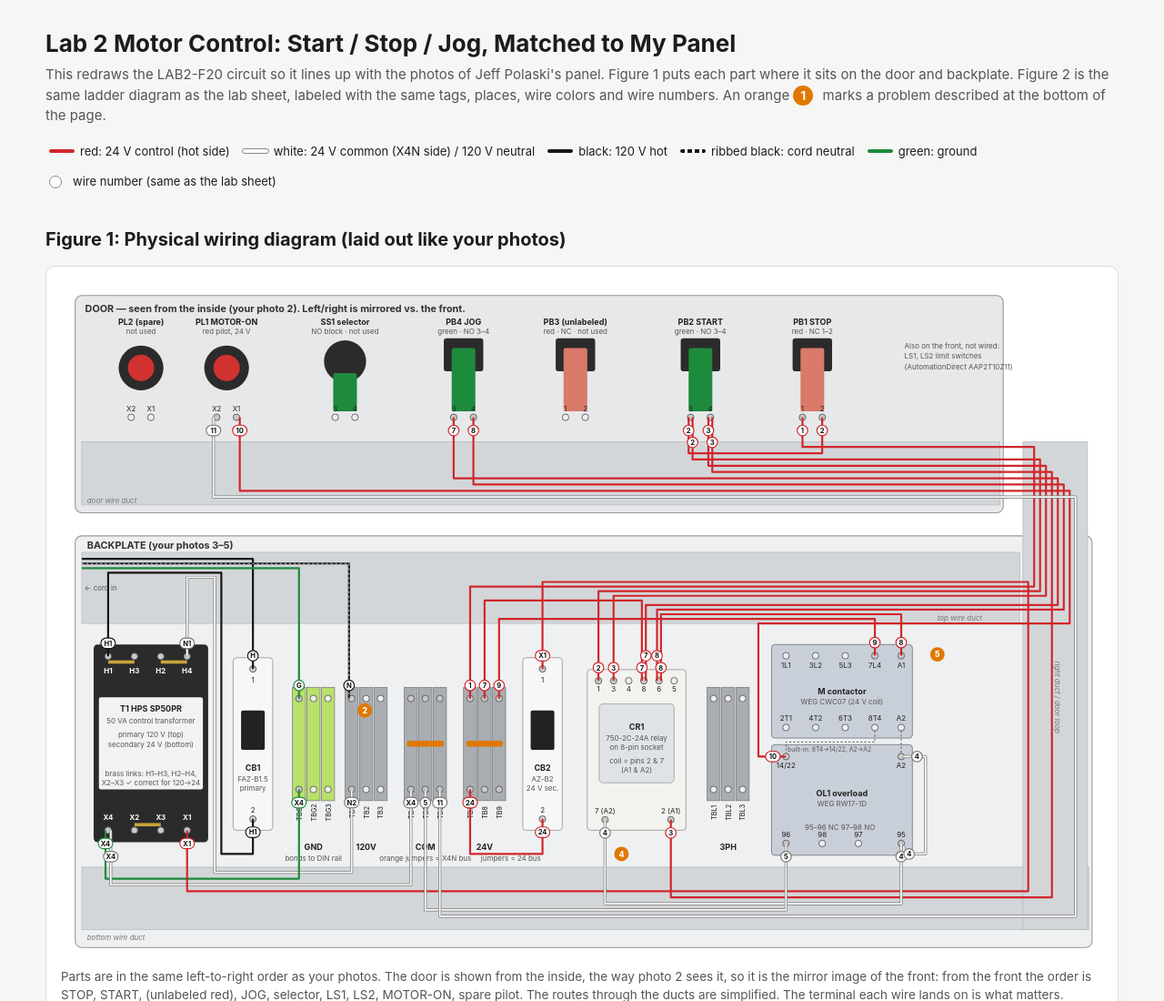
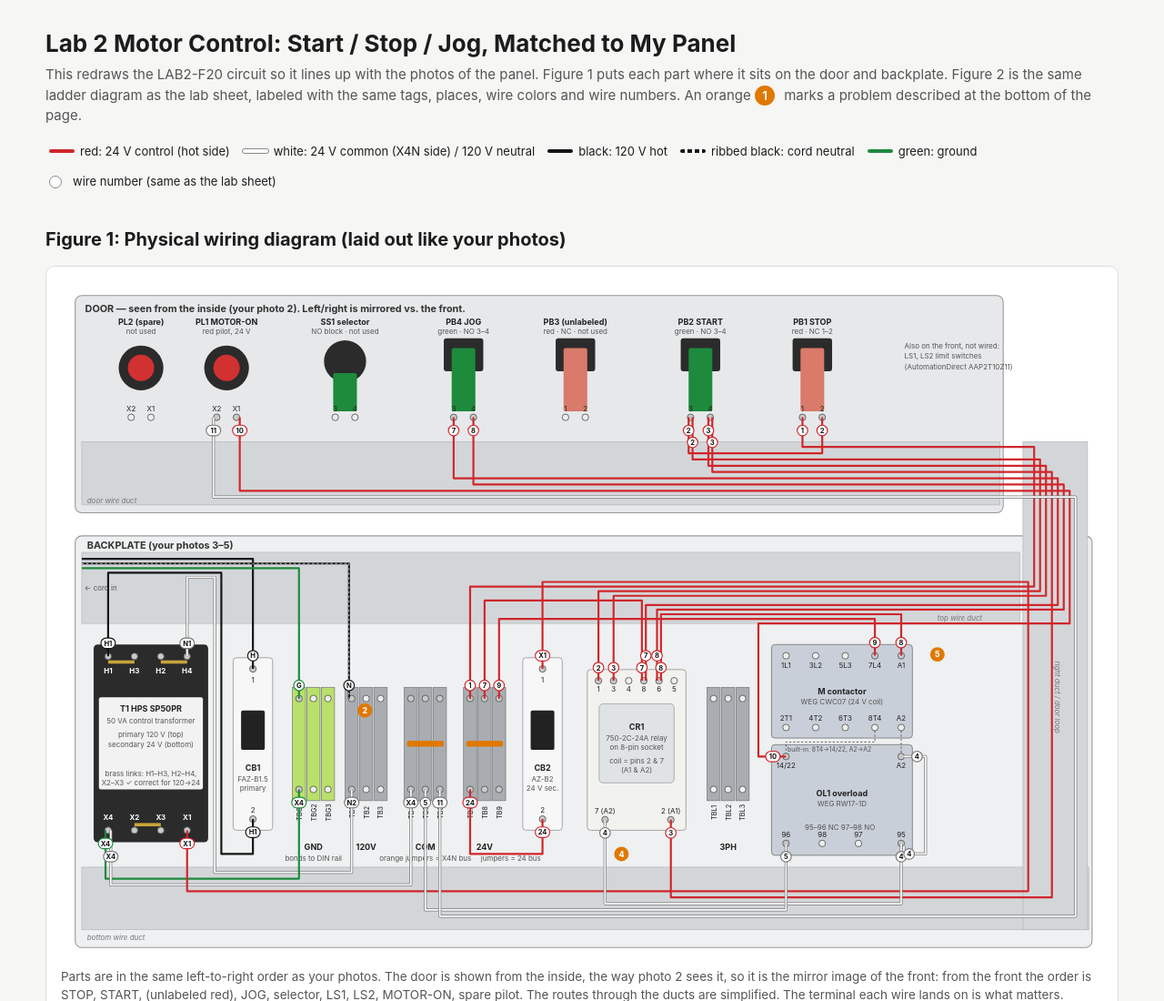
Before and after one commit to webnrrd2k/lbcc-electrical-study-materials, a plain HTML site: page elect_435a_motor_control_wiring+trouble/labs/lab_2_startstopjog/wiring-diagrams.html in a window 1280 px wide. Shown: the top 1100 px of the page at 91% size. Drawn offline with Linux system fonts and the light colour scheme.

Commit message:
Text editing by JSP

```diff
--- a/elect_435a_motor_control_wiring+trouble/labs/lab_2_startstopjog/wiring-diagrams.html
+++ b/elect_435a_motor_control_wiring+trouble/labs/lab_2_startstopjog/wiring-diagrams.html
@@ -34,7 +34,7 @@ svg .wt{font-size:10.5px;font-weight:700;fill:#111}
 svg .mk{font-size:12px;font-weight:800;fill:#fff}
 </style></head><body><main>
 <h1>Lab 2 Motor Control: Start / Stop / Jog, Matched to My Panel</h1>
-<p class="lede">This redraws the LAB2-F20 circuit so it lines up with the photos of Jeff Polaski's panel. Figure 1 puts each part where it sits on the door and backplate. Figure 2 is the same ladder diagram as the lab sheet, labeled with the same tags, places, wire colors and wire numbers. An orange <span class="num">1</span> marks a problem described at the bottom of the page.</p>
+<p class="lede">This redraws the LAB2-F20 circuit so it lines up with the photos of the panel. Figure 1 puts each part where it sits on the door and backplate. Figure 2 is the same ladder diagram as the lab sheet, labeled with the same tags, places, wire colors and wire numbers. An orange <span class="num">1</span> marks a problem described at the bottom of the page.</p>
 
 <div class="legend">
 <span><span class="ln" style="background:#d0262b"></span>red: 24 V control (hot side)</span>
```
Also changed, not shown: 14 other files.
